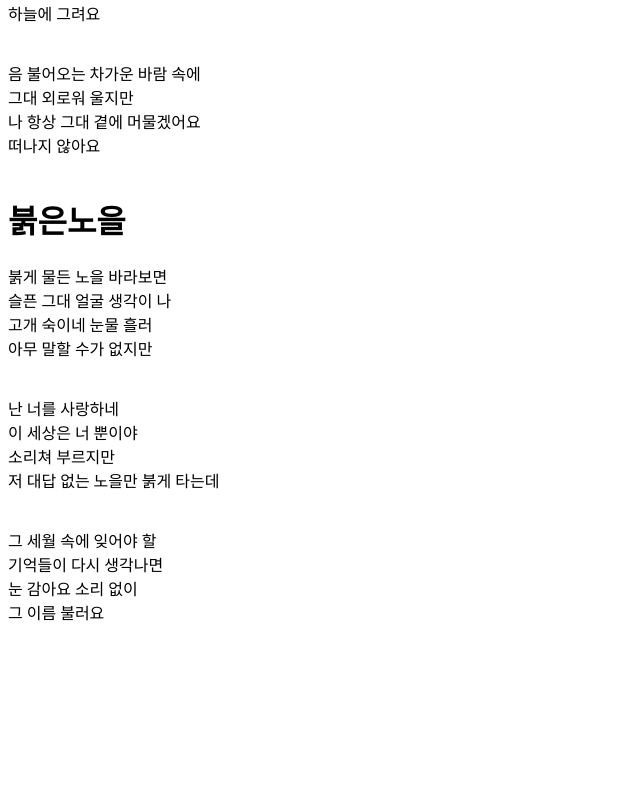
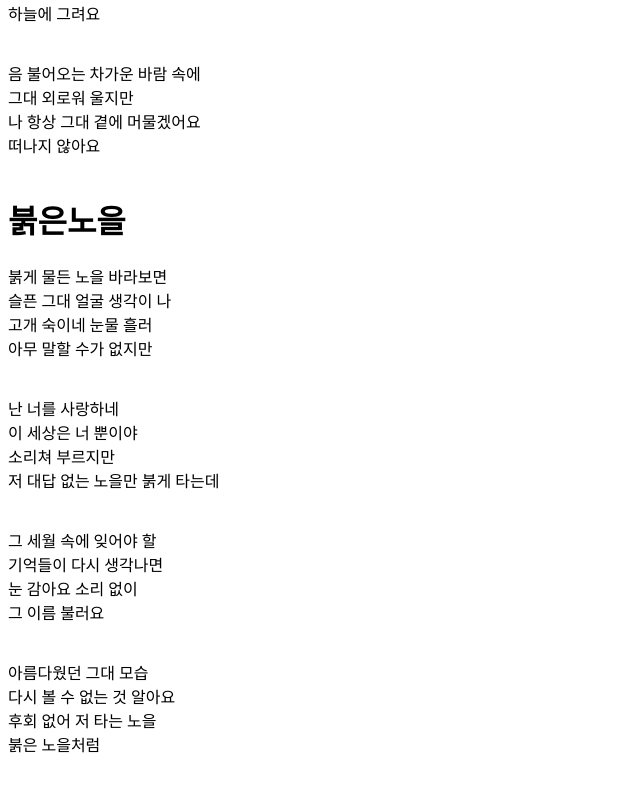
Before and after one commit to asdsadfasdf5/gitTest, a plain HTML site: page index.html in a window 1280 px wide. Shown: the part 556-1352 px from the top of the page, without its empty margins (0-640 px from the left). Before the commit the page ends 1232 px from the top, so only its background shows below. Drawn offline with Linux system fonts and the light colour scheme.

Commit message:
붉은노을 - 가사 4번째 소절 p태그에 추가

```diff
--- a/index.html
+++ b/index.html
@@ -53,6 +53,11 @@
         눈 감아요 소리 없이<br>
         그 이름 불러요<br>
         <br><br>
+        아름다웠던 그대 모습<br>
+        다시 볼 수 없는 것 알아요<br>
+        후회 없어 저 타는 노을<br>
+        붉은 노을처럼<br>
+        <br><br>
     </p>
 </body>
 
```
